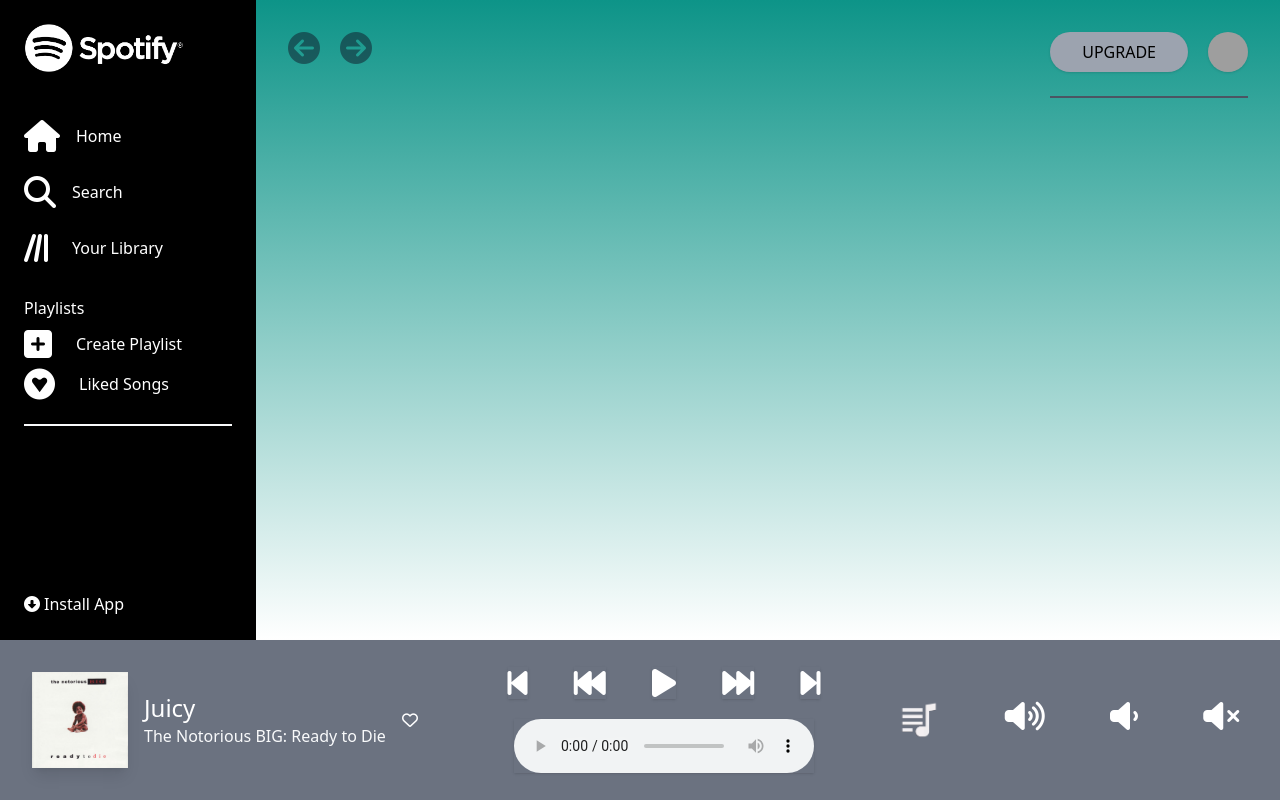
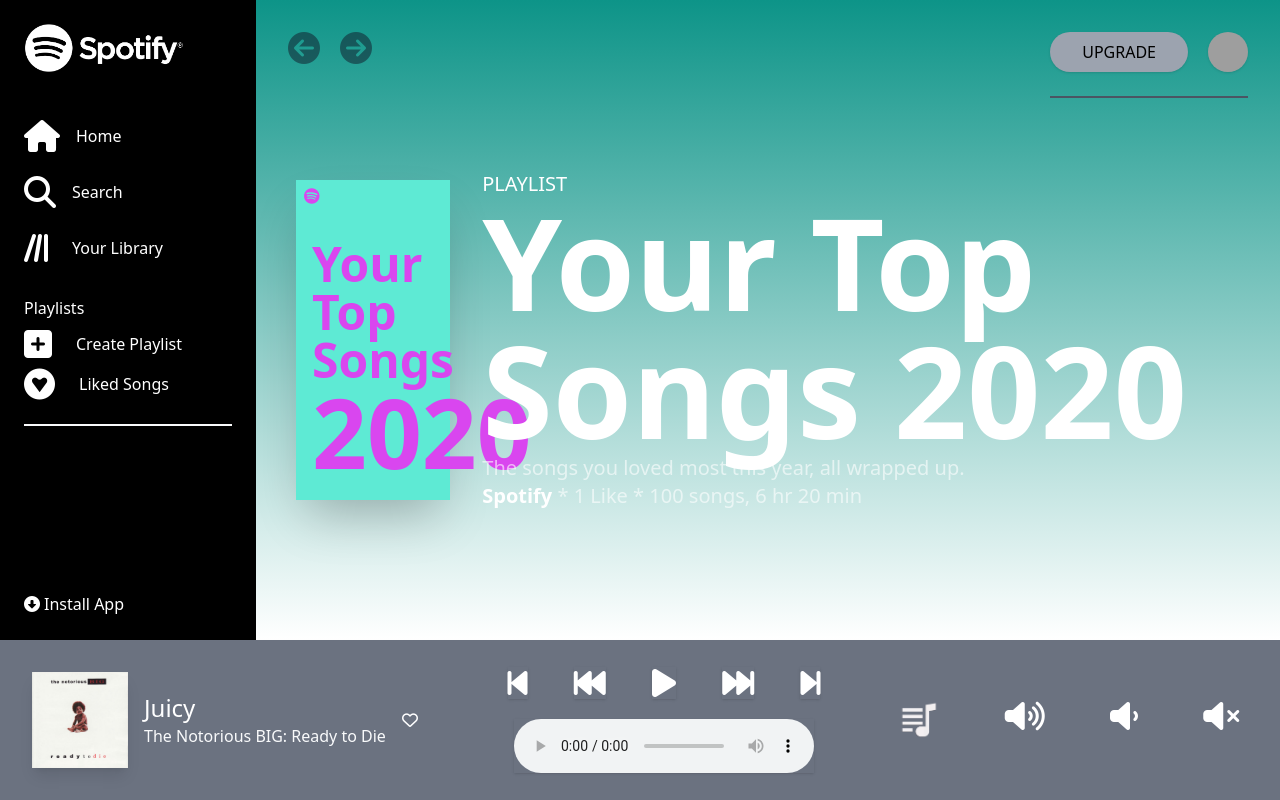
Before and after one commit to SauelAlmonte/spotify-frontend, a website: page index.html in a window 1280 px wide. Drawn offline with Linux system fonts and the light colour scheme; grey boxes are pictures that could not be loaded.

Commit message:
Spotify Layout

```diff
--- a/index.html
+++ b/index.html
@@ -80,6 +80,34 @@
                     <img src="https://i.pravatar.cc/40" class="rounded-full shadow" alt="avatar">
                 </div>
             </div>
+            <div class="flex p-10 items-center">
+                <div class="flex grid grid-cols-1 grid-rows-1 bg-teal-300 shadow-2xl  place-content-center p-2">
+                    <i class="fa-brands fa-spotify fa-1.5x text-fuchsia-500 mb-6"></i>
+                    <div class="py-3 px-2">
+                        <h1 class="text-fuchsia-500 font-bold text-5xl">
+                        Your Top <br>Songs
+                    </h1>
+                        <h1 class="text-fuchsia-500 font-bold text-8xl">
+                            2020
+                        </h1>
+                    </div>
+                </div>
+                <div class="flex flex-col ml-8">
+                    <p class="text-white text-xl">
+                        PLAYLIST
+                    </p>
+                    <h1 class="text-white font-bold text-9xl">
+                        Your Top Songs 2020
+                    </h1>
+                    <p class="text-white text-xl opacity-60">
+                        The songs you loved most this year, all wrapped up.
+                    </p>
+                    <p class="text-white text-xl">
+                        <span class="font-bold text-white">Spotify</span>
+                        <span class="opacity-60">* 1 Like * 100 songs, 6 hr 20 min</span>
+                    </p>
+                </div>
+            </div>
         </div>
         <!--Main Content Ends-->
     </div>
@@ -87,7 +115,7 @@
 
     <!--Bottom Section Start-->
     <div class="bg-gray-500 flex justify-around p-2 shadow-lg">
-        <div class="flex flex-1 p-6 items-center space-x-4">
+        <div class="flex flex-1 p-6 items-center space-x-4 hover:shadow-2xl hover:rounded-2xl hover:border-2 hover:border-gray-600">
             <div class="shadow-lg hover:cursor-pointer">
                 <img src="img/ready-to-die.jpg" alt="biggie" class="w-24 h-24">
             </div>
@@ -102,7 +130,7 @@
 <!--                <p>Duets: The Final Chapter</p>-->
 <!--            </div>-->
         </div>
-        <div class="flex flex-1 flex-col place-content-center justify-evenly">
+        <div class="flex flex-1 flex-col place-content-center justify-evenly hover:shadow-2xl hover:rounded-2xl hover:border-2 hover:border-gray-600">
             <div class="flex justify-evenly">
                 <i class="fa-solid fa-backward-step fa-2x text-white hover:cursor-pointer shadow"></i>
                 <i class="fa-solid fa-backward-fast fa-2x text-white hover:cursor-pointer shadow"></i>
@@ -115,8 +143,8 @@
             </div>
             <!--Range-->
         </div>
-        <div class="flex flex-1 flex-col place-content-center justify-around">
-            <div class="flex justify-around">
+        <div class="flex flex-1 flex-col place-content-center justify-around hover:shadow-2xl hover:rounded-2xl hover:border-2 hover:border-gray-600">
+            <div class="flex justify-around ">
                 <img src="img/playlist.png" class="w-10 h-10" alt="playlist">
                 <i class="fa-solid fa-volume-high fa-2x text-white"></i>
                 <i class="fa-solid fa-volume-low fa-2x text-white"></i>
```
Also changed, not shown: dist/tailwind.css.
